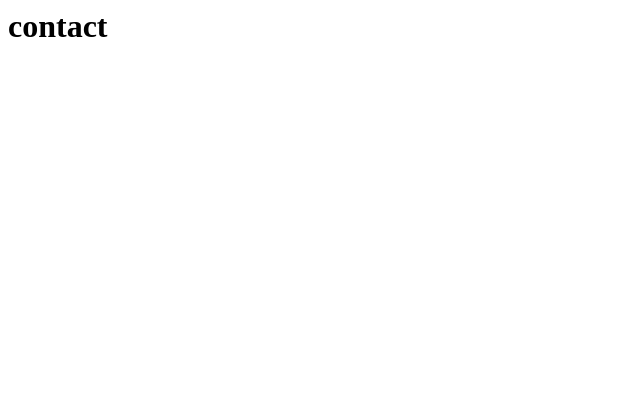
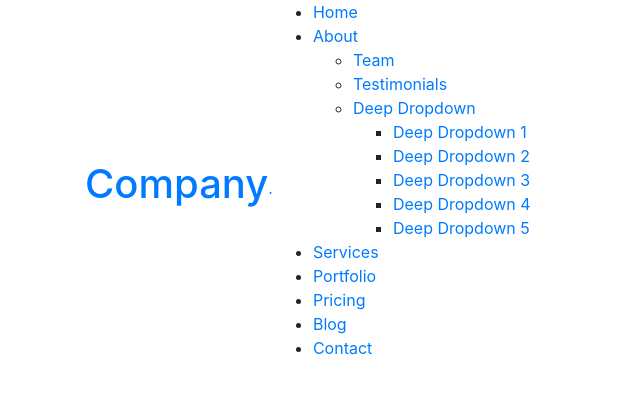
Before and after one commit to brucebett/Companies-Project, a Django app: page /contact/ in a window 1280 px wide. Before the commit the part shown is almost empty. Shown: the top 394 px of the page, without its empty margins (0-640 px from the left). Run offline with Django 5.2, Linux system fonts and the light colour scheme.

Commit message:
monn11 commit

```diff
--- a/templates/base.html
+++ b/templates/base.html
@@ -3,6 +3,14 @@
 <head>
     <meta charset="UTF-8">
     <meta name="viewport" content="width=device-width, initial-scale=1.0">
+
+    <link href="https://fonts.googleapis.com" rel="preconnect">
+    <link href="https://fonts.gstatic.com" rel="preconnect" crossorigin>
+    <link href="https://fonts.googleapis.com/css2?family=Roboto:ital,wght@0,100;0,300;0,400;0,500;0,700;0,900;1,100;1,300;1,400;1,500;1,700;1,900&family=Raleway:ital,wght@0,100;0,200;0,300;0,400;0,500;0,600;0,700;0,800;0,900;1,100;1,200;1,300;1,400;1,500;1,600;1,700;1,800;1,900&family=Nunito:ital,wght@0,200;0,300;0,400;0,500;0,600;0,700;0,800;0,900;1,200;1,300;1,400;1,500;1,600;1,700;1,800;1,900&display=swap" rel="stylesheet">
+
+    <link rel="stylesheet" href="https://cdn.jsdelivr.net/npm/bootstrap@4.1.3/dist/css/bootstrap.min.css" integrity="sha384-MCw98/SFnGE8fJT3GXwEOngsV7Zt27NXFoaoApmYm81iuXoPkFOJwJ8ERdknLPMO" crossorigin="anonymous">
+
+
     <title>{% block title %}
 
     {% endblock title %}</title>
@@ -19,6 +27,53 @@
 </head>
 <body>
 
+
+  <header id="header" class="header d-flex align-items-center sticky-top">
+    <div class="container position-relative d-flex align-items-center">
+
+      <a href="index.html" class="logo d-flex align-items-center me-auto">
+        <!-- Uncomment the line below if you also wish to use an image logo -->
+        <!-- <img src="assets/img/logo.png" alt=""> -->
+        <h1 class="sitename">Company</h1><span>.</span>
+      </a>
+
+      <nav id="navmenu" class="navmenu">
+        <ul>
+          <li><a href="#hero" class="active">Home</a></li>
+          <li class="dropdown"><a href="about.html"><span>About</span> <i class="bi bi-chevron-down toggle-dropdown"></i></a>
+            <ul>
+              <li><a href="team.html">Team</a></li>
+              <li><a href="testimonials.html">Testimonials</a></li>
+              <li class="dropdown"><a href="#"><span>Deep Dropdown</span> <i class="bi bi-chevron-down toggle-dropdown"></i></a>
+                <ul>
+                  <li><a href="#">Deep Dropdown 1</a></li>
+                  <li><a href="#">Deep Dropdown 2</a></li>
+                  <li><a href="#">Deep Dropdown 3</a></li>
+                  <li><a href="#">Deep Dropdown 4</a></li>
+                  <li><a href="#">Deep Dropdown 5</a></li>
+                </ul>
+              </li>
+            </ul>
+          </li>
+          <li><a href="services.html">Services</a></li>
+          <li><a href="portfolio.html">Portfolio</a></li>
+          <li><a href="pricing.html">Pricing</a></li>
+          <li><a href="blog.html">Blog</a></li>
+          <li><a href="contact.html">Contact</a></li>
+        </ul>
+        <i class="mobile-nav-toggle d-xl-none bi bi-list"></i>
+      </nav>
+
+      <div class="header-social-links">
+        <a href="#" class="twitter"><i class="bi bi-twitter-x"></i></a>
+        <a href="#" class="facebook"><i class="bi bi-facebook"></i></a>
+        <a href="#" class="instagram"><i class="bi bi-instagram"></i></a>
+        <a href="#" class="linkedin"><i class="bi bi-linkedin"></i></a>
+      </div>
+
+    </div>
+  </header>
+
     <main class="main">
         {% block body %}
 
@@ -27,5 +82,10 @@
 
       </main>
 
+
+
+<script src="https://code.jquery.com/jquery-3.3.1.slim.min.js" integrity="sha384-q8i/X+965DzO0rT7abK41JStQIAqVgRVzpbzo5smXKp4YfRvH+8abtTE1Pi6jizo" crossorigin="anonymous"></script>
+<script src="https://cdn.jsdelivr.net/npm/popper.js@1.14.3/dist/umd/popper.min.js" integrity="sha384-ZMP7rVo3mIykV+2+9J3UJ46jBk0WLaUAdn689aCwoqbBJiSnjAK/l8WvCWPIPm49" crossorigin="anonymous"></script>
+<script src="https://cdn.jsdelivr.net/npm/bootstrap@4.1.3/dist/js/bootstrap.min.js" integrity="sha384-ChfqqxuZUCnJSK3+MXmPNIyE6ZbWh2IMqE241rYiqJxyMiZ6OW/JmZQ5stwEULTy" crossorigin="anonymous"></script>
 </body>
 </html>
--- a/templates/contact.html
+++ b/templates/contact.html
@@ -1 +1,12 @@
-<h1>contact</h1>
+{% extends "base.html" %}
+{% load static %}
+
+{% block title %}
+Contact
+{% endblock title %}
+
+
+{% block body %}
+
+
+{% endblock body %}
```
